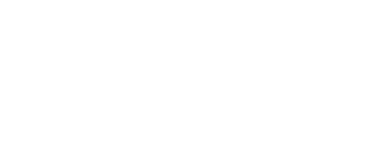
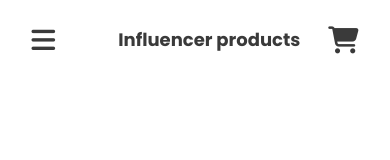
Before and after one commit to rejaul48/influencer-gear, a plain HTML site: page index.html in a window 390 px wide. Drawn offline with Linux system fonts and the light colour scheme.

Commit message:
header seciton complet with responsive for mobile

```diff
--- /dev/null
+++ b/css/responsive.css
@@ -0,0 +1,24 @@
+
+
+/* mobile responsive */
+
+@media screen and (max-width: 576px){
+
+    .header_left{
+        display: flex;
+        width: 80%;
+        justify-content: space-between;
+    }
+    .bars_icon{
+        display: block;
+    }
+    .brand h2{
+        font-size: 18px;
+
+
+    }
+   .menu_items{
+    display: none;
+   }
+
+}
--- a/css/style.css
+++ b/css/style.css
@@ -1,6 +1,5 @@
-
 /* universal css */
-*{
+* {
     margin: 0;
     padding: 0;
     box-sizing: border-box;
@@ -10,16 +9,72 @@
 }
 
 /* shared styles */
-.d-flex{
+.d-flex {
     display: flex;
 }
-.justify-center{
+
+.justify-center {
     justify-content: center;
 }
-.justify-between{
+
+.justify-between {
     justify-content: space-between;
 }
-.align-center{
+
+.align-center {
     align-items: center;
 }
+
+.color-primary {
+    color: #3A3A3A;
+}
+
+.bg-primary {
+    background-color: #E02C6D;
+}
+
+.color-secondary {
+    color: #FFFFFF;
+}
+
+.d-none {
+    display: none;
+}
+
+.container-main {
+    width: 90%;
+    height: auto;
+    margin: 0 auto;
+}
+
 /* shared styles */
+/* header style */
+header {
+    margin-top: 20px;
+}
+
+.menu_items,
+.menubar {
+    gap: 15px;
+}
+
+.brand h2 {
+    font-size: 24px;
+    font-weight: 700;
+    line-height: 36px;
+}
+
+.menu_items li a {
+    padding: 8px 12px;
+     font-size: 16px;
+     font-weight: 600;
+}
+
+.card a i,
+.bars_icon i {
+    font-size: 27px;
+    padding: 8px 12px;
+    line-height: 24px;
+}
+
+/* header style */
--- a/index.html
+++ b/index.html
@@ -15,10 +15,46 @@
     <script src="https://kit.fontawesome.com/43c9d1f051.js" crossorigin="anonymous"></script>
     <!-- mian css file link here -->
     <link rel="stylesheet" href="css/style.css">
+    <!-- responsive css link -->
+     <link rel="stylesheet" href="css/responsive.css">
 </head>
 
 <body>
 
+    <!-- this is header section start -->
+    <header>
+        <div class="header_main container-main d-flex justify-between">
+
+            <div class="header_left d-flex align-center">
+                <div class="bars_icon d-none">
+                  <a href="#" onclick="window.alert('This menubar avilabe soon')"><i class="fa-solid fa-bars color-primary"></i></a>
+                </div>
+                <div class="brand">
+                    <h2 class="color-primary">Influencer products</h2>
+                </div>
+            </div>
+
+            <div class="header_right">
+                <div class="menubar d-flex align-center">
+                    <ul class="menu_items d-flex align-center">
+                        <li><a href="#" class="color-primary">Home</a></li>
+                        <li><a href="#" class="color-primary">Products</a></li>
+                        <li><a href="#" class="color-primary">Sign Up</a></li>
+                        <li><a href="#" class="color-primary">Log In</a></li>
+                        <li><a href="#" class="color-primary"><i class="fa-solid fa-magnifying-glass"></i></a></li>
+
+                    </ul>
+                    <div class="card">
+                        <a href="#"><i class="fa-solid fa-cart-shopping color-primary"></i></a>
+                    </div>
+                </div>
+            </div>
+
+        </div>
+
+    </header>
+    <!-- this is header section end -->
+
 </body>
 
 </html>
```
